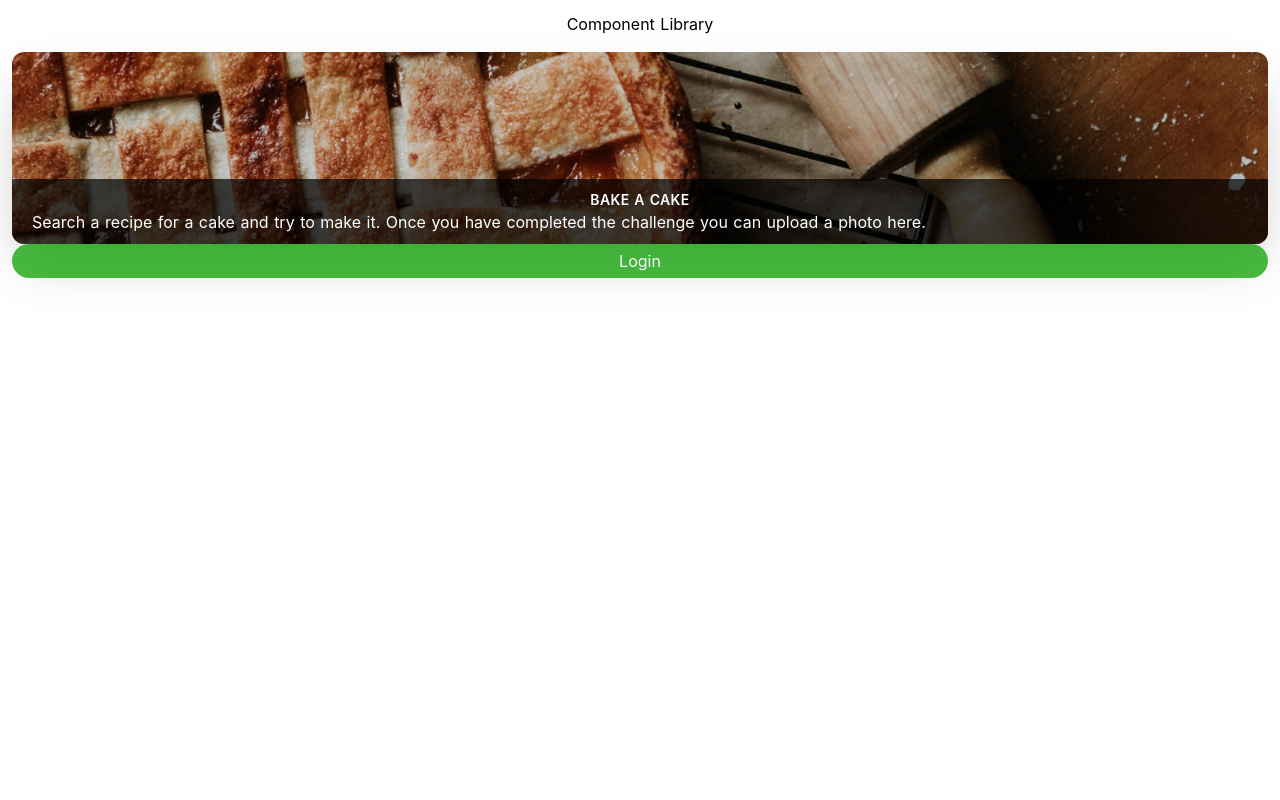
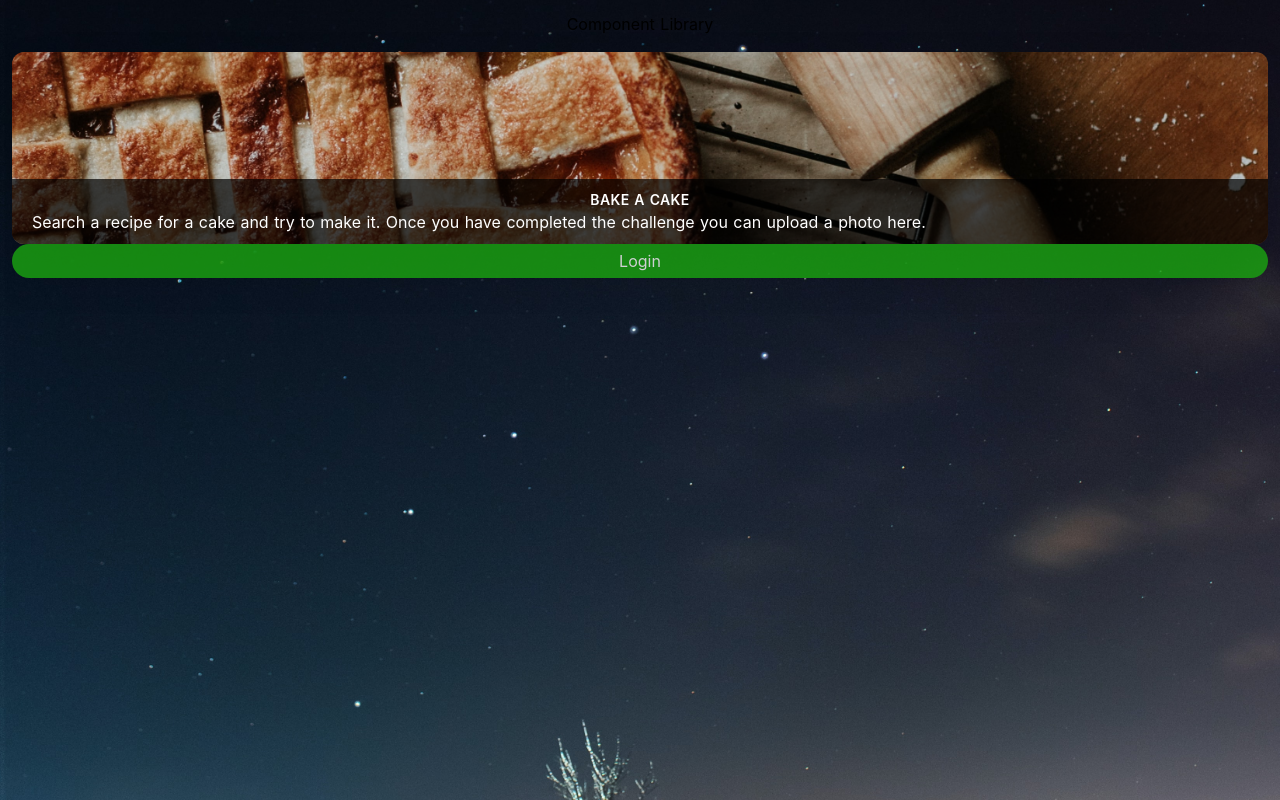
Before and after one commit to TijlCl/delapse-fe, a Nuxt app: page /components in a window 1280 px wide. Built offline with nearby package versions, Linux system fonts and the light colour scheme.

Commit message:
feat(components): add page background component

```diff
--- /dev/null
+++ b/components/BackgroundPage.vue
@@ -0,0 +1,39 @@
+<template>
+  <img class="w-full background" :src="require(`~/assets/img/${img}.jpg`)" :alt="alt">
+</template>
+
+<script>
+export default {
+  props: {
+    img: {
+      type: String,
+      required: true
+    },
+    alt: {
+      type: String,
+      default: "page background"
+    }
+  },
+  data() {
+    return {
+    }
+  }
+}
+</script>
+
+<style scoped>
+
+.background{
+  height: 100%;
+  position: fixed;
+  background-repeat: no-repeat;
+  top: 0;
+  left: 0;
+  z-index: -1;
+  -webkit-background-size: cover;
+  -moz-background-size: cover;
+  -o-background-size: cover;
+  object-fit: cover;
+}
+
+</style>
--- a/pages/components.vue
+++ b/pages/components.vue
@@ -3,7 +3,12 @@
     <h1 class="text-center mb-4">Component Library</h1>
     <ChallengeCard img="cake" title="Bake a cake" caption="Search a recipe for a cake and try to make it.
 Once you have completed the challenge you can upload a photo here."/>
+
     <Button title="Login" color="#1BA711"/>
+
+    <BackgroundPage img="night-sky" alt="image of tree in the night sky."/>
+
+
   </div>
 </template>
 
```
Also changed, not shown: assets/img/night-sky.jpg (renamed from assets/img/nadiya-ploschenko-rQLY5fKHOrk-unsplash.jpg), 1 other file (tests, documents, lock files or other folders).
